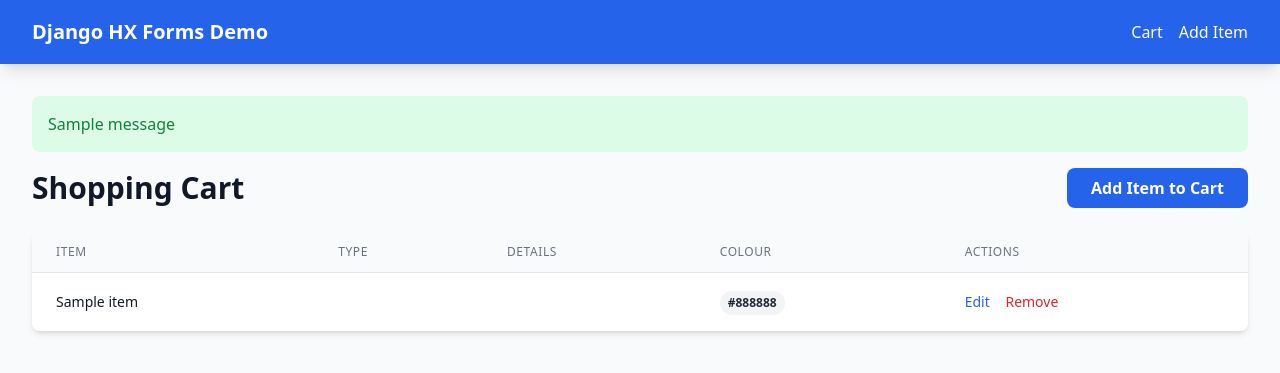
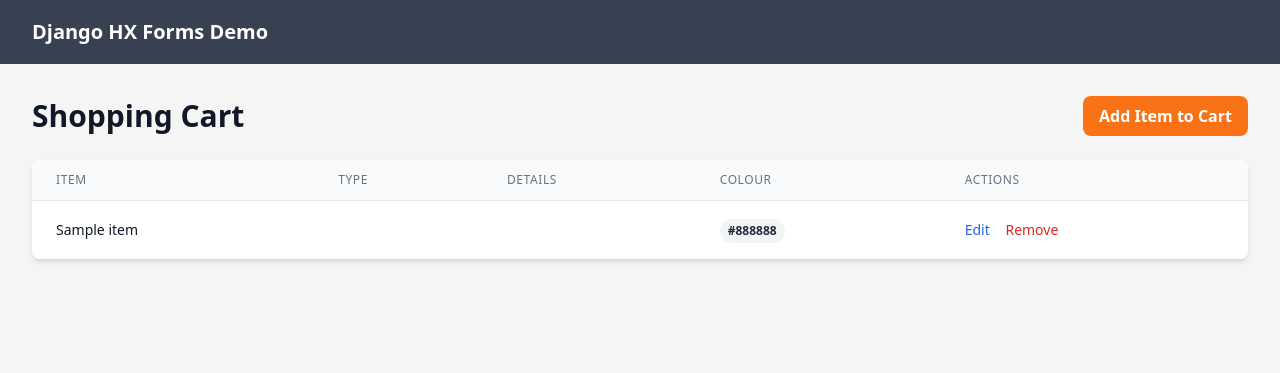
Before and after one commit to howieweiner/django-hx-forms, a Django app: template demo/shopping_cart/templates/shopping_cart/item_list.html in a window 1280 px wide. Shown: the top 373 px of the page. Run offline with Django 4.2, Linux system fonts and the light colour scheme; the template is opened without the code that fills it: most values are stand-ins (such as "Sample title", 1, 10 or a date in 2020); one stand-in notice (Sample message) is shown; parts of the project's set-up code (start-up, migrations or seed data) failed here and were passed over; some libraries are stand-ins or nearby versions.

Commit message:
feat: more demo

```diff
--- a/demo/shopping_cart/models.py
+++ b/demo/shopping_cart/models.py
@@ -54,7 +54,7 @@ class Product(models.Model):
         blank=True,
         help_text="For Trousers only",
     )
-    colour = models.CharField(max_length=20, blank=True)
+    colour = models.CharField(max_length=20)
 
     def __str__(self):
         if self.type == self.TYPE_TSHIRT:
--- /dev/null
+++ b/demo/shopping_cart/templates/_head.html
@@ -0,0 +1,31 @@
+<head>
+    <meta charset="UTF-8">
+    <meta name="viewport" content="width=device-width, initial-scale=1.0">
+    <title>{% block title %}Django HX Forms Demo{% endblock %}</title>
+    <!-- Tailwind CSS -->
+    <script src="https://cdn.tailwindcss.com"></script>
+    <!-- HTMX -->
+    <script src="https://unpkg.com/htmx.org@1.9.10"></script>
+    <style>
+        .htmx-indicator {
+            display: none;
+        }
+        .htmx-request .htmx-indicator {
+            display: inline;
+        }
+        .htmx-request.htmx-indicator {
+            display: inline;
+        }
+    </style>
+    <style type="text/tailwindcss">
+        .primary-button {
+            @apply bg-orange-500 hover:bg-orange-600 text-white font-semibold px-4 py-2 rounded-lg;
+        }
+        .secondary-button {
+            @apply bg-gray-200 hover:bg-gray-300 text-gray-800 font-semibold px-6 py-2 rounded-lg
+        }
+        .thead {
+            @apply px-6 py-3 text-left text-xs font-medium text-gray-500 uppercase tracking-wider
+        }
+    </style>
+</head>
--- /dev/null
+++ b/demo/shopping_cart/templates/_nav.html
@@ -0,0 +1,7 @@
+<nav class="bg-gray-700 text-white mb-8">
+    <div class="max-w-7xl mx-auto px-4 sm:px-6 lg:px-8 h-16 flex items-center justify-start">
+        <h1 class="text-xl font-bold">
+            Django HX Forms Demo
+        </h1>
+    </div>
+</nav>
--- a/demo/shopping_cart/templates/base.html
+++ b/demo/shopping_cart/templates/base.html
@@ -1,60 +1,11 @@
 <!DOCTYPE html>
 <html lang="en">
-<head>
-    <meta charset="UTF-8">
-    <meta name="viewport" content="width=device-width, initial-scale=1.0">
-    <title>{% block title %}Django HX Forms Demo{% endblock %}</title>
+{% include '_head.html' %}
+<body class="bg-neutral-100">
+    {%include '_nav.html' %}
 
-    <!-- Tailwind CSS -->
-    <script src="https://cdn.tailwindcss.com"></script>
-
-    <!-- HTMX -->
-    <script src="https://unpkg.com/htmx.org@1.9.10"></script>
-
-    <style>
-        .htmx-indicator {
-            display: none;
-        }
-        .htmx-request .htmx-indicator {
-            display: inline;
-        }
-        .htmx-request.htmx-indicator {
-            display: inline;
-        }
-    </style>
-</head>
-<body class="bg-gray-50">
-    <nav class="bg-blue-600 text-white shadow-lg">
-        <div class="max-w-7xl mx-auto px-4 sm:px-6 lg:px-8">
-            <div class="flex justify-between h-16">
-                <div class="flex items-center">
-                    <a href="{% url 'shopping_cart:item-list' %}" class="text-xl font-bold">
-                        Django HX Forms Demo
-                    </a>
-                </div>
-                <div class="flex items-center space-x-4">
-                    <a href="{% url 'shopping_cart:item-list' %}" class="hover:text-blue-200 transition">
-                        Cart
-                    </a>
-                    <a href="{% url 'shopping_cart:item-add' %}" class="hover:text-blue-200 transition">
-                        Add Item
-                    </a>
-                </div>
-            </div>
-        </div>
-    </nav>
-
-    <div class="max-w-7xl mx-auto px-4 sm:px-6 lg:px-8 py-8">
-        {% if messages %}
-            {% for message in messages %}
-                <div class="mb-4 p-4 rounded-lg {% if message.tags == 'error' %}bg-red-100 text-red-700{% elif message.tags == 'success' %}bg-green-100 text-green-700{% else %}bg-blue-100 text-blue-700{% endif %}">
-                    {{ message }}
-                </div>
-            {% endfor %}
-        {% endif %}
-
-        {% block content %}
-        {% endblock %}
+    <div class="mx-auto max-w-7xl sm:px-6 lg:px-8">
+        {% block content %} {% endblock %}
     </div>
 </body>
 </html>
--- /dev/null
+++ b/demo/shopping_cart/templates/shopping_cart/_item_form_fields.html
@@ -0,0 +1,5 @@
+<!-- This partial is updated by HTMX when trigger fields change -->
+{% include "shopping_cart/form_fields/form_select.html" with field=form.type %}
+{% include "shopping_cart/form_fields/form_select.html" with field=form.size %}
+{% include "shopping_cart/form_fields/form_select.html" with field=form.waist_size %}
+{% include "shopping_cart/form_fields/form_select.html" with field=form.colour %}
--- a/demo/shopping_cart/templates/shopping_cart/item_list.html
+++ b/demo/shopping_cart/templates/shopping_cart/item_list.html
@@ -4,8 +4,8 @@
 
 {% block content %}
 <div class="mb-6 flex justify-between items-center">
-    <h1 class="text-3xl font-bold text-gray-900">Shopping Cart</h1>
-    <a href="{% url 'shopping_cart:item-add' %}" class="bg-blue-600 hover:bg-blue-700 text-white font-semibold px-6 py-2 rounded-lg transition">
+    <h2 class="text-3xl font-bold text-gray-900">Shopping Cart</h2>
+    <a href="{% url 'shopping_cart:item-add' %}" class="primary-button">
         Add Item to Cart
     </a>
 </div>
@@ -15,16 +15,16 @@
         <table class="min-w-full divide-y divide-gray-200">
             <thead class="bg-gray-50">
                 <tr>
-                    <th class="px-6 py-3 text-left text-xs font-medium text-gray-500 uppercase tracking-wider">Item</th>
-                    <th class="px-6 py-3 text-left text-xs font-medium text-gray-500 uppercase tracking-wider">Type</th>
-                    <th class="px-6 py-3 text-left text-xs font-medium text-gray-500 uppercase tracking-wider">Details</th>
-                    <th class="px-6 py-3 text-left text-xs font-medium text-gray-500 uppercase tracking-wider">Colour</th>
-                    <th class="px-6 py-3 text-left text-xs font-medium text-gray-500 uppercase tracking-wider">Actions</th>
+                    <th class="thead">Item</th>
+                    <th class="thead">Type</th>
+                    <th class="thead">Details</th>
+                    <th class="thead">Colour</th>
+                    <th class="thead">Actions</th>
                 </tr>
             </thead>
             <tbody class="bg-white divide-y divide-gray-200">
                 {% for item in items %}
-                    <tr class="hover:bg-gray-50">
+                    <tr>
                         <td class="px-6 py-4 whitespace-nowrap text-sm font-medium text-gray-900">{{ item }}</td>
                         <td class="px-6 py-4 whitespace-nowrap">
                             {% if item.type == 'tshirt' %}
@@ -59,14 +59,9 @@
         </table>
     </div>
 {% else %}
-    <div class="bg-blue-50 border-l-4 border-blue-400 p-6 rounded-lg">
-        <h4 class="text-xl font-bold text-blue-900 mb-2">Your cart is empty!</h4>
+    <div class="bg-blue-50 border border-blue-400 p-6 rounded-lg">
+        <h4 class="text-xl font-bold text-blue-900 mb-2">Your cart is empty</h4>
         <p class="text-blue-800 mb-3">Start by adding an item to your cart using the button above.</p>
-        <hr class="border-blue-200 my-4">
-        <p class="text-blue-700">
-            This demo showcases reactive forms using django-hx-forms.
-            The form fields will dynamically update based on the product type you select.
-        </p>
     </div>
 {% endif %}
 {% endblock %}
--- a/demo/shopping_cart/views.py
+++ b/demo/shopping_cart/views.py
@@ -63,7 +63,7 @@ class ItemFormUpdateView(HtmxFormUpdateViewMixin):
     """
 
     form_class = ProductForm
-    template_name = "shopping_cart/partials/item_form_fields.html"
+    template_name = "shopping_cart/_item_form_fields.html"
 
     def get_form_instance(self):
         """Get the product instance if editing an existing item."""
```
Also changed, not shown: demo/shopping_cart/forms.py (+0 -34 lines), demo/shopping_cart/templates/shopping_cart/form_fields/form_select.html (added, +31 -0 lines), demo/shopping_cart/templates/shopping_cart/item_form.html (+8 -7 lines), demo/shopping_cart/templates/shopping_cart/partials/item_form_fields.html (deleted, +0 -61 lines), demo/shopping_cart/migrations/0001_initial.py.
